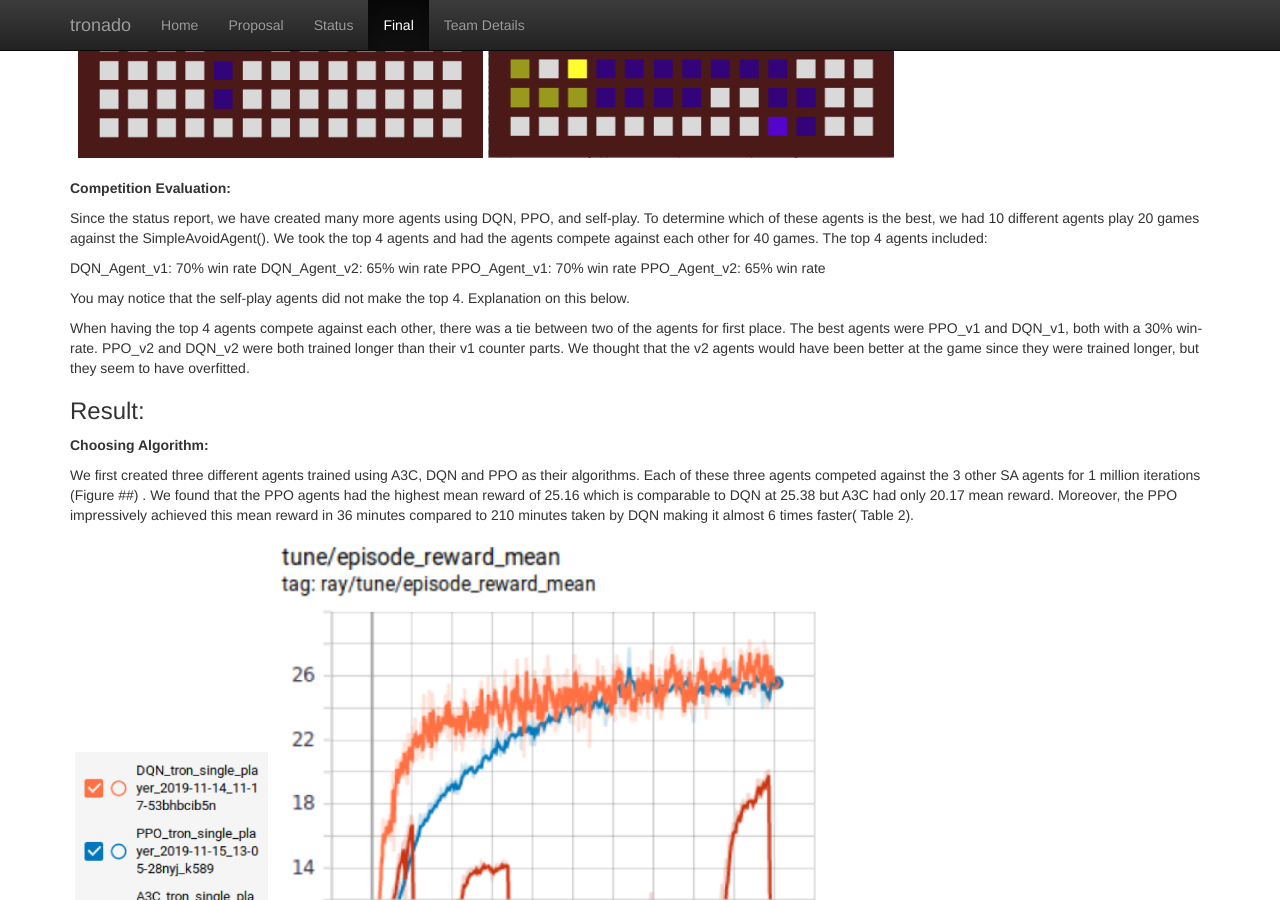
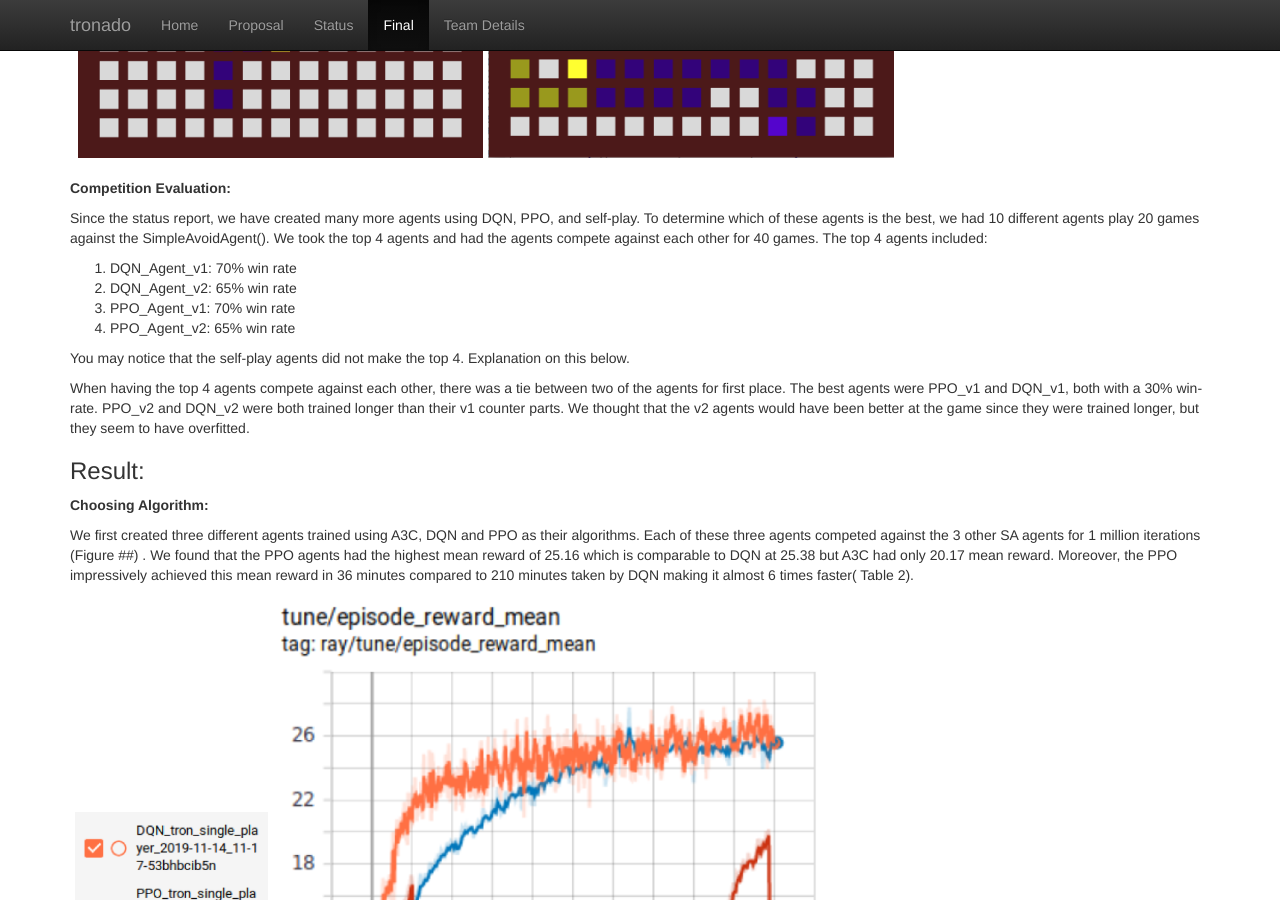
Before and after one commit to shkhodaskar/tronado, a Jekyll site: the page built from docs/final.md, in a window 1280 px wide and 900 px high, scrolled down 3673 px. Built offline with Jekyll 4.4.1, drawn with Linux system fonts in a browser that asks for light colours; our own code applies the rules of GitHub Pages for plain Markdown files; some of the changed lines change nothing that is shown.

Commit message:
Add files via upload

```diff
--- a/docs/final.md
+++ b/docs/final.md
@@ -90,10 +90,12 @@ The third and least quantitative way of evaluation is to watch a game that uses
 
 Since the status report, we have created many more agents using DQN, PPO, and self-play. To determine which of these agents is the best, we had 10 different agents play 20 games against the SimpleAvoidAgent(). We took the top 4 agents and had the agents compete against each other for 40 games. The top 4 agents included:
 
-DQN_Agent_v1: 70% win rate
-DQN_Agent_v2: 65% win rate
-PPO_Agent_v1: 70% win rate
-PPO_Agent_v2: 65% win rate
+
+1. DQN_Agent_v1: 70% win rate
+2. DQN_Agent_v2: 65% win rate
+3. PPO_Agent_v1: 70% win rate
+4. PPO_Agent_v2: 65% win rate
+
 
 You may notice that the self-play agents did not make the top 4. Explanation on this below.
 
```
